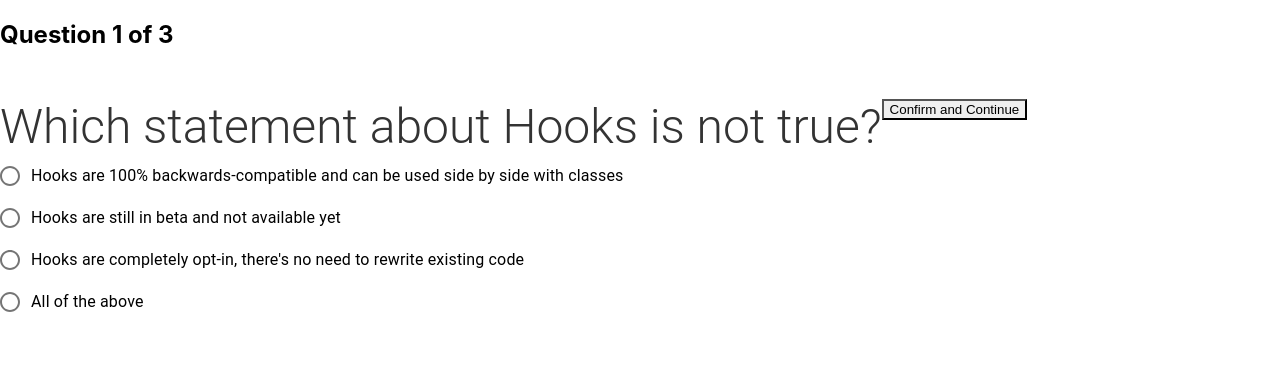
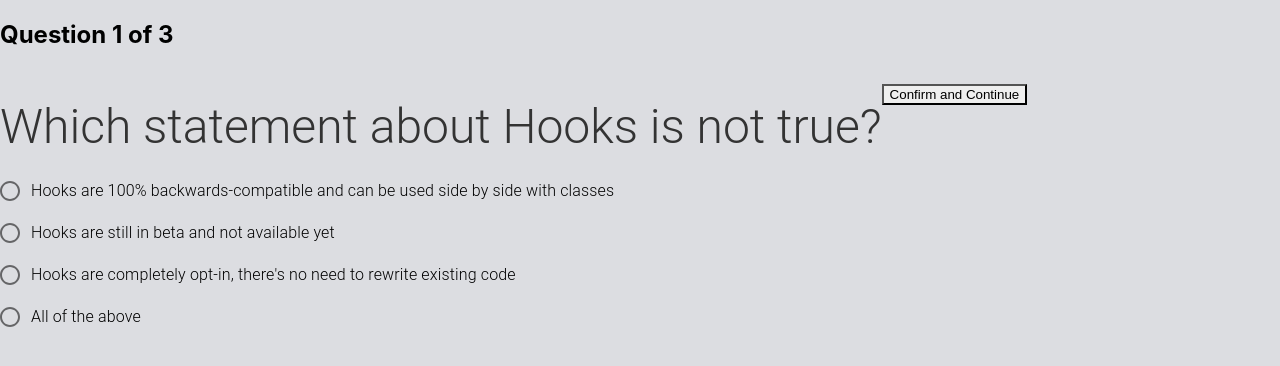
Before and after one commit to sridharbandi/react-quiz, a React (Create React App) app: page / in a window 1280 px wide. Shown: the top 366 px of the page. Built offline with nearby package versions, Linux system fonts and the light colour scheme.

Commit message:
Updated Styles

```diff
--- a/src/App.css
+++ b/src/App.css
@@ -7,12 +7,44 @@
   color: #333 !important;
 }
 
-h3{
+h3, h4{
   margin-top: 30px !important;
+  font-weight: 300 !important;
+  margin-bottom: 15px !important;
+}
+
+h6{
+  margin-top: 30px !important;
+  margin-right: 5px !important;
+  font-weight: 300 !important;
+}
+
+h4{
+  text-align: left !important;
+}
+
+.MuiFormControlLabel-label, .MuiTypography-body1{
   font-weight: 300 !important;
 }
 
 button {
-  margin-top: 30px !important;
- border-radius: inherit !important;
+  margin-top: 15px !important;
+  border-radius: inherit !important;
 }
+
+.Card{
+  margin: 0px 5px;
+  border-radius: inherit !important;
+}
+
+.Alert{
+  margin: 10px !important;
+}
+
+.Icon{
+  margin-top: 5px !important;
+}
+
+body {
+  background-color: #dcdde1;
+}
```
